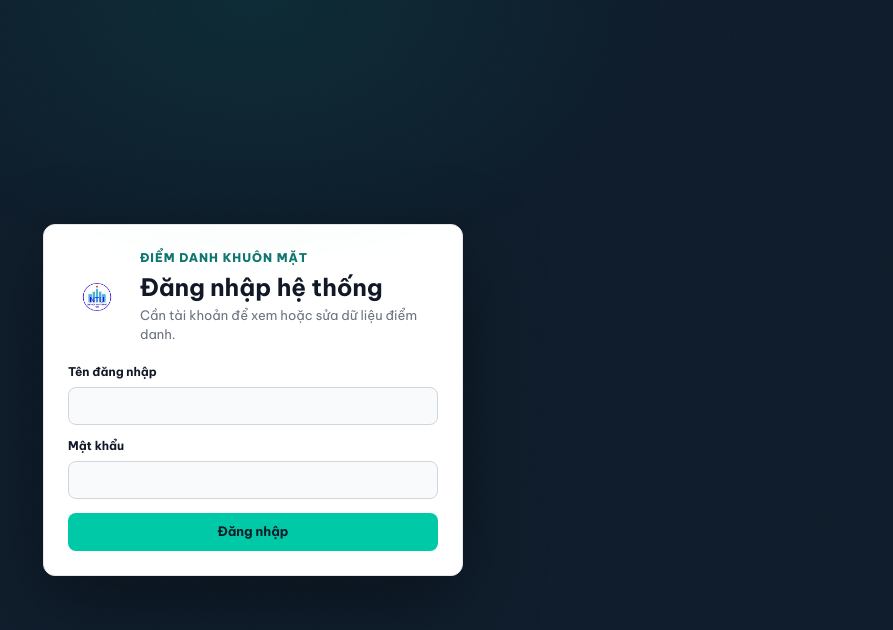
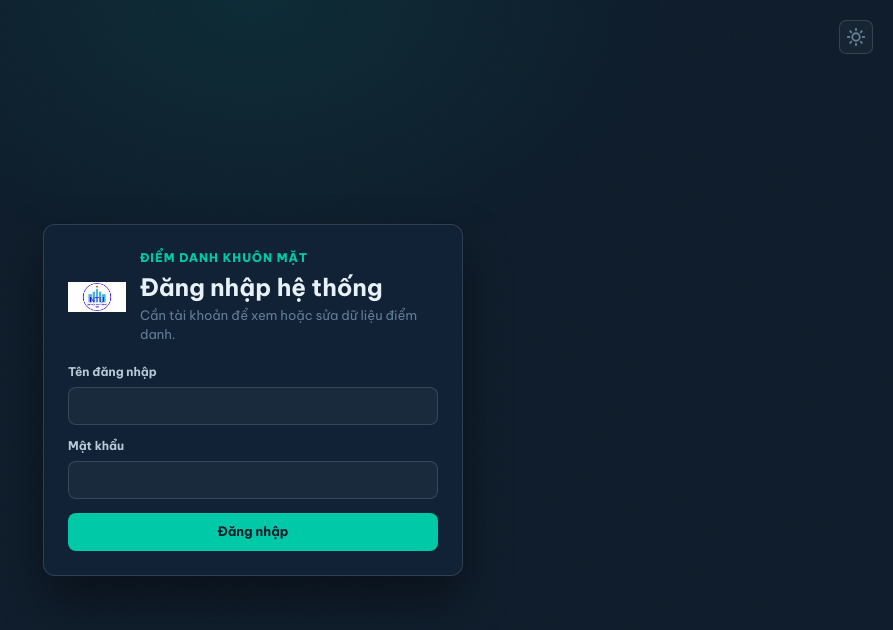
Before and after one commit to dang-hoanghai1209/Face-Attendance-System, a React (Vite) app in the folder frontend/: page /login in a window 1280 px wide. Shown: the top 630 px of the page, without its empty margins (387-1280 px from the left). Built offline with nearby package versions, Linux system fonts and the light colour scheme; no server answers.

Commit message:
Add light and dark theme toggle

```diff
--- a/frontend/src/App.css
+++ b/frontend/src/App.css
@@ -10,7 +10,7 @@
 .sidebar {
   width: 230px;
   flex-shrink: 0;
-  background: rgba(10,20,32,.97);
+  background: var(--sidebar-bg);
   border-right: 1px solid var(--bdr2);
   display: flex;
   flex-direction: column;
@@ -128,7 +128,7 @@
   border-bottom: 1px solid var(--bdr);
   display: flex; align-items: center;
   padding: 0 26px; gap: 12px;
-  background: rgba(10,20,32,.7);
+  background: var(--topbar-bg);
   backdrop-filter: blur(16px);
   position: sticky; top: 0; z-index: 10;
   flex-shrink: 0;
@@ -223,7 +223,7 @@ input, select, textarea {
   border: 1px solid var(--bdr2);
   border-radius: var(--r-sm);
   padding: 8px 12px;
-  background: rgba(255,255,255,.04);
+  background: var(--input-bg);
   color: var(--white);
   font-family: var(--font); font-size: 13px;
   outline: none;
@@ -232,7 +232,7 @@ input, select, textarea {
 input::placeholder, textarea::placeholder { color: var(--muted); }
 input:focus, select:focus, textarea:focus {
   border-color: rgba(0,201,167,.4);
-  background: rgba(255,255,255,.07);
+  background: var(--input-focus-bg);
 }
 select {
   appearance: none;
@@ -329,11 +329,11 @@ textarea { min-height: 90px; resize: vertical; }
   color: var(--muted); letter-spacing: .07em;
   text-transform: uppercase;
   border-bottom: 1px solid var(--bdr);
-  background: rgba(255,255,255,.02);
+  background: var(--th-bg);
 }
 .data-table td {
   padding: 11px 14px;
-  border-bottom: 1px solid rgba(255,255,255,.04);
+  border-bottom: 1px solid var(--td-border);
   font-size: 13px; color: var(--white2);
 }
 .data-table tbody tr:last-child td { border-bottom: none; }
@@ -539,7 +539,7 @@ textarea { min-height: 90px; resize: vertical; }
     left: 0;
     right: 0;
     height: 64px;
-    background: rgba(10, 20, 32, 0.95);
+    background: var(--bottom-nav-bg);
     backdrop-filter: blur(20px);
     border-top: 1px solid var(--bdr2);
     z-index: 100;
--- a/frontend/src/App.jsx
+++ b/frontend/src/App.jsx
@@ -3,6 +3,8 @@ import { BrowserRouter, Navigate, Route, Routes, useLocation } from 'react-route
 
 import './App.css'
 import { AuthProvider } from './auth/AuthContext.jsx'
+import { ThemeProvider } from './context/ThemeContext.jsx'
+import ThemeToggle from './components/ThemeToggle.jsx'
 import { useAuth } from './auth/auth-context.js'
 import Sidebar from './components/Navbar'
 import BottomNavigation from './components/BottomNavigation'
@@ -43,6 +45,7 @@ function Topbar() {
         <div className="topbar-pill">
           {user?.username || 'Người dùng'} · {getDisplayLabel(roleLabels, user?.role, 'Người dùng')}
         </div>
+        <ThemeToggle style={{ marginRight: 4 }} />
         <button className="secondary" onClick={logout} style={{ minHeight:34, padding:'6px 12px' }}>
           Đăng xuất
         </button>
@@ -92,6 +95,7 @@ function ProtectedShell() {
 
 function App() {
   return (
+    <ThemeProvider>
       <BrowserRouter>
         <AuthProvider>
           <Routes>
@@ -100,6 +104,7 @@ function App() {
           </Routes>
         </AuthProvider>
       </BrowserRouter>
+    </ThemeProvider>
   )
 }
 
--- a/frontend/src/components/AttendanceCountdown.jsx
+++ b/frontend/src/components/AttendanceCountdown.jsx
@@ -94,7 +94,7 @@ export default function AttendanceCountdown({ sessionDate, startTime, onStatusCh
   }
 
   // Tùy biến kiểu hiển thị dựa trên trạng thái
-  let bg = 'rgba(255,255,255,.03)'
+  let bg = 'var(--card)'
   let border = 'var(--bdr)'
   let color = 'var(--white)'
   let badgeText = 'Chưa bắt đầu'
--- /dev/null
+++ b/frontend/src/components/ThemeToggle.jsx
@@ -0,0 +1,56 @@
+import { useTheme } from '../context/ThemeContext.jsx'
+
+export default function ThemeToggle({ style }) {
+  const { theme, toggleTheme } = useTheme()
+
+  return (
+    <button
+      className="icon-btn"
+      onClick={toggleTheme}
+      title={theme === 'dark' ? 'Chuyển sang giao diện sáng' : 'Chuyển sang giao diện tối'}
+      style={style}
+      aria-label="Đổi giao diện"
+      type="button"
+    >
+      {theme === 'dark' ? (
+        // Sun icon (☀️) for dark mode to switch to light mode
+        <svg
+          xmlns="http://www.w3.org/2000/svg"
+          width="18"
+          height="18"
+          viewBox="0 0 24 24"
+          fill="none"
+          stroke="currentColor"
+          strokeWidth="2.5"
+          strokeLinecap="round"
+          strokeLinejoin="round"
+        >
+          <circle cx="12" cy="12" r="5"></circle>
+          <line x1="12" y1="1" x2="12" y2="3"></line>
+          <line x1="12" y1="21" x2="12" y2="23"></line>
+          <line x1="4.22" y1="4.22" x2="5.64" y2="5.64"></line>
+          <line x1="18.36" y1="18.36" x2="19.78" y2="19.78"></line>
+          <line x1="1" y1="12" x2="3" y2="12"></line>
+          <line x1="21" y1="12" x2="23" y2="12"></line>
+          <line x1="4.22" y1="19.78" x2="5.64" y2="18.36"></line>
+          <line x1="18.36" y1="5.64" x2="19.78" y2="4.22"></line>
+        </svg>
+      ) : (
+        // Moon icon (🌙) for light mode to switch to dark mode
+        <svg
+          xmlns="http://www.w3.org/2000/svg"
+          width="18"
+          height="18"
+          viewBox="0 0 24 24"
+          fill="none"
+          stroke="currentColor"
+          strokeWidth="2.5"
+          strokeLinecap="round"
+          strokeLinejoin="round"
+        >
+          <path d="M21 12.79A9 9 0 1 1 11.21 3 7 7 0 0 0 21 12.79z"></path>
+        </svg>
+      )}
+    </button>
+  )
+}
--- /dev/null
+++ b/frontend/src/context/ThemeContext.jsx
@@ -0,0 +1,28 @@
+import { createContext, useContext, useState, useEffect } from 'react'
+
+const ThemeContext = createContext()
+
+export function ThemeProvider({ children }) {
+  const [theme, setTheme] = useState(() => {
+    return localStorage.getItem('ntu-face-attendance-theme') || 'dark'
+  })
+
+  useEffect(() => {
+    document.body.setAttribute('data-theme', theme)
+    localStorage.setItem('ntu-face-attendance-theme', theme)
+  }, [theme])
+
+  const toggleTheme = () => {
+    setTheme((prev) => (prev === 'dark' ? 'light' : 'dark'))
+  }
+
+  return (
+    <ThemeContext.Provider value={{ theme, toggleTheme }}>
+      {children}
+    </ThemeContext.Provider>
+  )
+}
+
+export function useTheme() {
+  return useContext(ThemeContext)
+}
--- a/frontend/src/pages/Login.jsx
+++ b/frontend/src/pages/Login.jsx
@@ -3,6 +3,7 @@ import { Navigate } from 'react-router-dom'
 
 import { useAuth } from '../auth/auth-context.js'
 import { getApiErrorMessage } from '../utils/apiError.js'
+import ThemeToggle from '../components/ThemeToggle.jsx'
 
 const NTU_LOGO_SRC = '/logo-dai-hoc-nha-trang.jpg'
 
@@ -29,17 +30,18 @@ export default function Login() {
   }
 
   return (
-    <div style={{ minHeight:'100vh', display:'grid', placeItems:'center', padding:20 }}>
+    <div style={{ minHeight:'100vh', display:'grid', placeItems:'center', padding:20, position:'relative' }}>
+      <ThemeToggle style={{ position:'absolute', top:20, right:20, zIndex:10 }} />
       <form
         onSubmit={handleSubmit}
         style={{
           width:'min(420px, 100%)',
-          background:'#ffffff',
-          border:'1px solid #e5e7eb',
+          background:'var(--navy2)',
+          border:'1px solid var(--bdr2)',
           borderRadius:12,
           padding:24,
-          boxShadow:'0 24px 80px rgba(0,0,0,.35)',
-          color:'#111827'
+          boxShadow:'var(--shadow)',
+          color:'var(--white)'
         }}
       >
         <div style={{ marginBottom:18, display:'flex', alignItems:'center', gap:14 }}>
@@ -49,33 +51,33 @@ export default function Login() {
             style={{ width:58, height:58, objectFit:'contain', flexShrink:0 }}
           />
           <div>
-            <p style={{ margin:0, color:'#0f766e', fontSize:12, fontWeight:800, textTransform:'uppercase', letterSpacing:'.08em' }}>Điểm danh khuôn mặt</p>
-            <h1 style={{ margin:'6px 0 4px', fontSize:24, lineHeight:1.2 }}>Đăng nhập hệ thống</h1>
-            <p style={{ margin:0, color:'#6b7280', fontSize:13 }}>Cần tài khoản để xem hoặc sửa dữ liệu điểm danh.</p>
+            <p style={{ margin:0, color:'var(--teal)', fontSize:12, fontWeight:800, textTransform:'uppercase', letterSpacing:'.08em' }}>Điểm danh khuôn mặt</p>
+            <h1 style={{ margin:'6px 0 4px', fontSize:24, lineHeight:1.2, color:'var(--white)' }}>Đăng nhập hệ thống</h1>
+            <p style={{ margin:0, color:'var(--muted)', fontSize:13 }}>Cần tài khoản để xem hoặc sửa dữ liệu điểm danh.</p>
           </div>
         </div>
 
-        <label style={{ display:'block', fontSize:12, fontWeight:700, marginBottom:6 }}>Tên đăng nhập</label>
+        <label style={{ display:'block', fontSize:12, fontWeight:700, marginBottom:6, color:'var(--white2)' }}>Tên đăng nhập</label>
         <input
           value={username}
           onChange={(event) => setUsername(event.target.value)}
           autoComplete="username"
-          style={{ width:'100%', marginBottom:12, background:'#f9fafb', color:'#111827', borderColor:'#d1d5db' }}
+          style={{ width:'100%', marginBottom:12, background:'var(--input-bg)', color:'var(--white)', borderColor:'var(--bdr2)' }}
           required
         />
 
-        <label style={{ display:'block', fontSize:12, fontWeight:700, marginBottom:6 }}>Mật khẩu</label>
+        <label style={{ display:'block', fontSize:12, fontWeight:700, marginBottom:6, color:'var(--white2)' }}>Mật khẩu</label>
         <input
           type="password"
           value={password}
           onChange={(event) => setPassword(event.target.value)}
           autoComplete="current-password"
-          style={{ width:'100%', marginBottom:14, background:'#f9fafb', color:'#111827', borderColor:'#d1d5db' }}
+          style={{ width:'100%', marginBottom:14, background:'var(--input-bg)', color:'var(--white)', borderColor:'var(--bdr2)' }}
           required
         />
 
         {error && (
-          <p style={{ padding:'9px 11px', borderRadius:8, background:'#fef2f2', color:'#b91c1c', border:'1px solid #fecaca', fontSize:13, margin:'0 0 14px' }}>
+          <p style={{ padding:'9px 11px', borderRadius:8, background:'rgba(244,63,94,.07)', color:'var(--red)', border:'1px solid rgba(244,63,94,.3)', fontSize:13, margin:'0 0 14px' }}>
             {error}
           </p>
         )}
```
Also changed, not shown: frontend/src/index.css (+51 -1 lines). Lines whose indentation alone changed are shown as unchanged.
